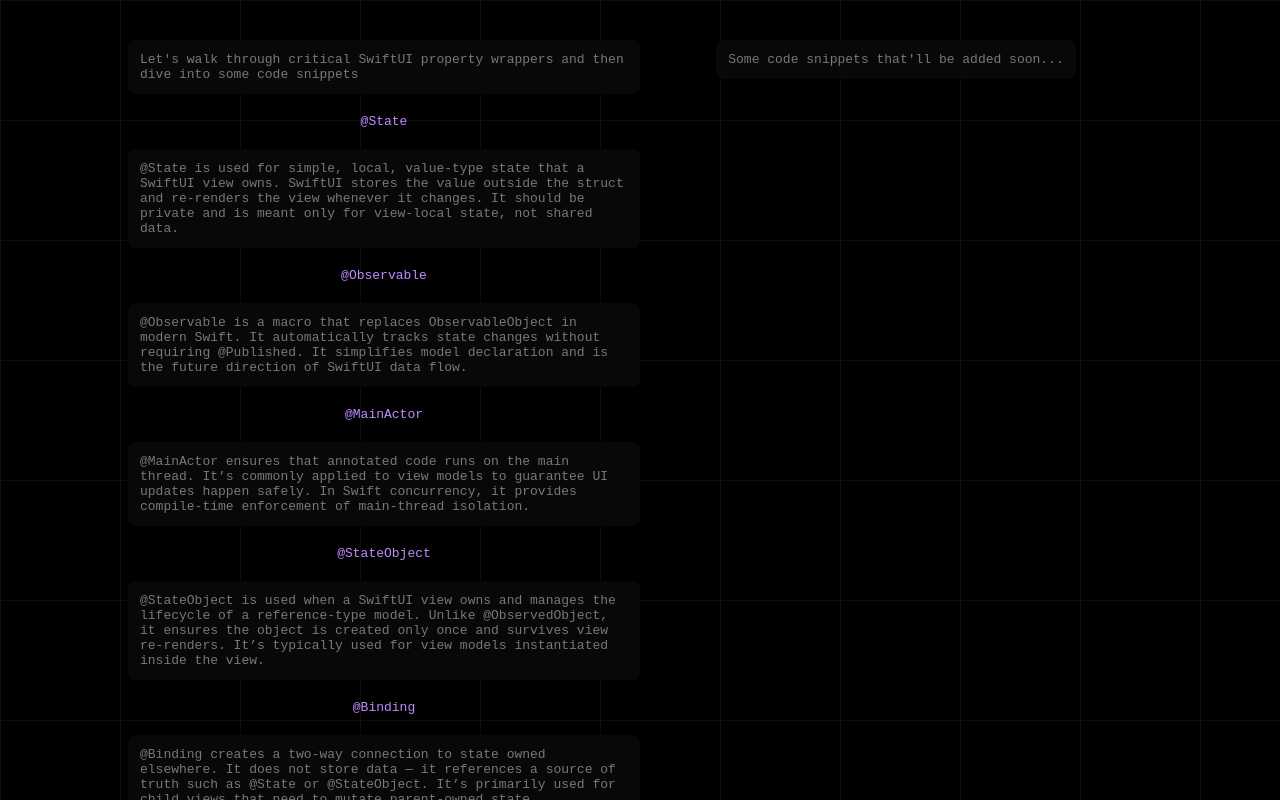
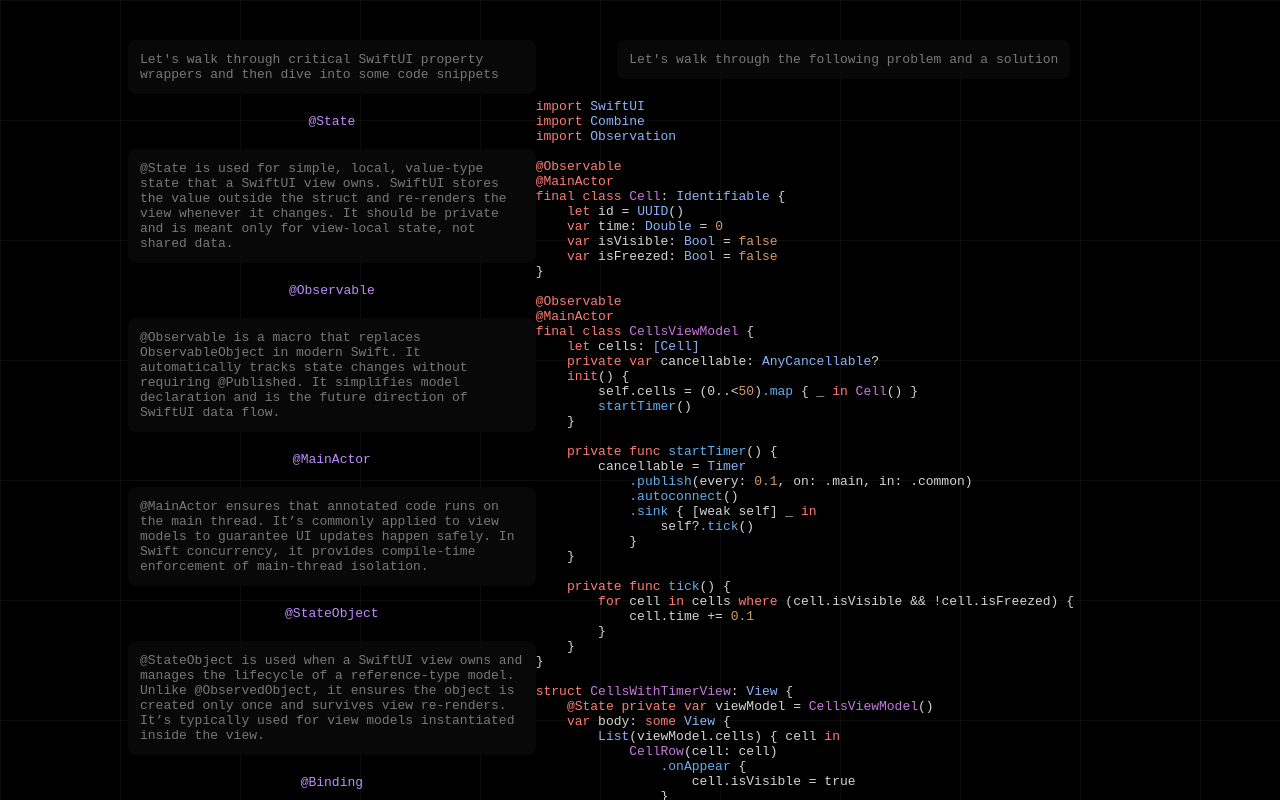
Before and after one commit to bmeikle56/premium-swift, a Next.js app: page /study/swiftui in a window 1280 px wide. Shown: the top 800 px of the page. Built offline with nearby package versions, Linux system fonts and the light colour scheme.

Commit message:
code snippet

```diff
--- a/app/study/swiftui/page.tsx
+++ b/app/study/swiftui/page.tsx
@@ -15,25 +15,7 @@ import {
   appStorage,
   bindable
 } from "@/cmp/cst/propertywrappers";
-
-/*
-const codeData: [string, string][][] = [
-    [
-      ["func ", "rgb(255,0,0)"],
-      ["getValue", "rgb(0,0,255)"],
-      ["(from val: Int?) async -> Int {", "rgb(255,255,255)"],
-    ],
-    [
-      ["  ", "rgb(255,255,255)"], // indent
-      ["return ", "rgb(255,0,0)"],
-      ["val", "rgb(0,0,255)"],
-      [" ?? 0", "rgb(255,255,255)"],
-    ],
-    [
-      ["}", "rgb(255,255,255)"],
-    ],
-  ];
-*/
+import { cellsCode } from "@/cmp/cst/codesnippets";
 
 function Left() {
   return (
@@ -63,7 +45,10 @@ function Left() {
 
 function Right() {
   return (
-    <PSPre txt="Some code snippets that'll be added soon..."/>
+    <>
+      <PSPre txt="Let's walk through the following problem and a solution"/>
+      <PSCode lines={cellsCode}/>
+    </>
   )
 }
 
--- /dev/null
+++ b/cmp/cst/codesnippets.ts
@@ -0,0 +1,105 @@
+const cellsCode: [string, string][][] = [
+  // Imports
+  [["import ", "rgb(255,123,114)"], ["SwiftUI", "rgb(138,180,248)"]],
+  [["import ", "rgb(255,123,114)"], ["Combine", "rgb(138,180,248)"]],
+  [["import ", "rgb(255,123,114)"], ["Observation", "rgb(138,180,248)"]],
+  [[" ", "rgb(212,212,212)"]],
+
+  // Cell
+  [["@Observable", "rgb(255,123,114)"]],
+  [["@MainActor", "rgb(255,123,114)"]],
+  [
+    ["final ", "rgb(255,123,114)"],
+    ["class ", "rgb(255,123,114)"],
+    ["Cell", "rgb(198,120,221)"],
+    [": ", "rgb(212,212,212)"],
+    ["Identifiable", "rgb(138,180,248)"],
+    [" {", "rgb(212,212,212)"]
+  ],
+  [["    let ", "rgb(255,123,114)"], ["id", "rgb(212,212,212)"], [" = ", "rgb(212,212,212)"], ["UUID", "rgb(138,180,248)"], ["()", "rgb(212,212,212)"]],
+  [["    var ", "rgb(255,123,114)"], ["time", "rgb(212,212,212)"], [": ", "rgb(212,212,212)"], ["Double", "rgb(138,180,248)"], [" = ", "rgb(212,212,212)"], ["0", "rgb(209,154,102)"]],
+  [["    var ", "rgb(255,123,114)"], ["isVisible", "rgb(212,212,212)"], [": ", "rgb(212,212,212)"], ["Bool", "rgb(138,180,248)"], [" = ", "rgb(212,212,212)"], ["false", "rgb(209,154,102)"]],
+  [["    var ", "rgb(255,123,114)"], ["isFreezed", "rgb(212,212,212)"], [": ", "rgb(212,212,212)"], ["Bool", "rgb(138,180,248)"], [" = ", "rgb(212,212,212)"], ["false", "rgb(209,154,102)"]],
+  [["}", "rgb(212,212,212)"]],
+  [[" ", "rgb(212,212,212)"]],
+
+  // CellsViewModel
+  [["@Observable", "rgb(255,123,114)"]],
+  [["@MainActor", "rgb(255,123,114)"]],
+  [
+    ["final ", "rgb(255,123,114)"],
+    ["class ", "rgb(255,123,114)"],
+    ["CellsViewModel", "rgb(198,120,221)"],
+    [" {", "rgb(212,212,212)"]
+  ],
+  [["    let ", "rgb(255,123,114)"], ["cells", "rgb(212,212,212)"], [": ", "rgb(212,212,212)"], ["[Cell]", "rgb(138,180,248)"]],
+  [["    private ", "rgb(255,123,114)"], ["var ", "rgb(255,123,114)"], ["cancellable", "rgb(212,212,212)"], [": ", "rgb(212,212,212)"], ["AnyCancellable", "rgb(138,180,248)"], ["?", "rgb(212,212,212)"]],
+  [["", "rgb(212,212,212)"]],
+  [["    init", "rgb(255,123,114)"], ["()", "rgb(212,212,212)"], [" {", "rgb(212,212,212)"]],
+  [["        self.cells = (0..<", "rgb(212,212,212)"], ["50", "rgb(209,154,102)"], [")", "rgb(212,212,212)"], [".map", "rgb(97,175,239)"], [" { _ ", "rgb(212,212,212)"], ["in ", "rgb(255,123,114)"], ["Cell", "rgb(198,120,221)"], ["()", "rgb(212,212,212)"], [" }", "rgb(212,212,212)"]],
+  [["        startTimer", "rgb(97,175,239)"], ["()", "rgb(212,212,212)"]],
+  [["    }", "rgb(212,212,212)"]],
+  [[" ", "rgb(212,212,212)"]],
+
+  [["    private ", "rgb(255,123,114)"], ["func ", "rgb(255,123,114)"], ["startTimer", "rgb(97,175,239)"], ["()", "rgb(212,212,212)"], [" {", "rgb(212,212,212)"]],
+  [["        cancellable = ", "rgb(212,212,212)"], ["Timer", "rgb(138,180,248)"]],
+  [["            .publish", "rgb(97,175,239)"], ["(every: ", "rgb(212,212,212)"], ["0.1", "rgb(209,154,102)"], [", on: .main, in: .common)", "rgb(212,212,212)"]],
+  [["            .autoconnect", "rgb(97,175,239)"], ["()", "rgb(212,212,212)"], [" ", "rgb(212,212,212)"]],
+  [["            .sink", "rgb(97,175,239)"], [" { [weak self] _ ", "rgb(212,212,212)"], ["in", "rgb(255,123,114)"], ["", "rgb(212,212,212)"]],
+  [["                self?", "rgb(212,212,212)"], [".tick", "rgb(97,175,239)"], ["()", "rgb(212,212,212)"]],
+  [["            }", "rgb(212,212,212)"]],
+  [["    }", "rgb(212,212,212)"]],
+  [[" ", "rgb(212,212,212)"]],
+
+  [["    private ", "rgb(255,123,114)"], ["func ", "rgb(255,123,114)"], ["tick", "rgb(97,175,239)"], ["()", "rgb(212,212,212)"], [" {", "rgb(212,212,212)"]],
+  [["        for ", "rgb(255,123,114)"], ["cell ", "rgb(212,212,212)"], ["in ", "rgb(255,123,114)"], ["cells ", "rgb(212,212,212)"], ["where ", "rgb(255,123,114)"], ["(cell.isVisible && !cell.isFreezed)", "rgb(212,212,212)"], [" {", "rgb(212,212,212)"]],
+  [["            cell.time += ", "rgb(212,212,212)"], ["0.1", "rgb(209,154,102)"]],
+  [["        }", "rgb(212,212,212)"]],
+  [["    }", "rgb(212,212,212)"]],
+  [["}", "rgb(212,212,212)"]],
+  [[" ", "rgb(212,212,212)"]],
+
+  // CellsWithTimerView
+  [["struct ", "rgb(255,123,114)"], ["CellsWithTimerView", "rgb(198,120,221)"], [": ", "rgb(212,212,212)"], ["View", "rgb(138,180,248)"], [" {", "rgb(212,212,212)"]],
+  [["    @State ", "rgb(255,123,114)"], ["private ", "rgb(255,123,114)"], ["var ", "rgb(255,123,114)"], ["viewModel", "rgb(212,212,212)"], [" = ", "rgb(212,212,212)"], ["CellsViewModel", "rgb(198,120,221)"], ["()", "rgb(212,212,212)"]],
+  [["", "rgb(212,212,212)"]],
+  [["    var ", "rgb(255,123,114)"], ["body", "rgb(212,212,212)"], [": ", "rgb(212,212,212)"], ["some ", "rgb(255,123,114)"], ["View", "rgb(138,180,248)"], [" {", "rgb(212,212,212)"]],
+  [["        List", "rgb(138,180,248)"], ["(viewModel.cells) { cell ", "rgb(212,212,212)"], ["in", "rgb(255,123,114)"], ["", "rgb(212,212,212)"]],
+  [["            CellRow", "rgb(198,120,221)"], ["(cell: cell)", "rgb(212,212,212)"]],
+  [["                .onAppear", "rgb(97,175,239)"], [" {", "rgb(212,212,212)"]],
+  [["                    cell.isVisible = true", "rgb(212,212,212)"]],
+  [["                }", "rgb(212,212,212)"]],
+  [["                .onDisappear", "rgb(97,175,239)"], [" {", "rgb(212,212,212)"]],
+  [["                    cell.isVisible = false", "rgb(212,212,212)"]],
+  [["                }", "rgb(212,212,212)"]],
+  [["        }", "rgb(212,212,212)"]],
+  [["    }", "rgb(212,212,212)"]],
+  [["}", "rgb(212,212,212)"]],
+  [[" ", "rgb(212,212,212)"]],
+
+  // CellRow
+  [["struct ", "rgb(255,123,114)"], ["CellRow", "rgb(198,120,221)"], [": ", "rgb(212,212,212)"], ["View", "rgb(138,180,248)"], [" {", "rgb(212,212,212)"]],
+  [["    let ", "rgb(255,123,114)"], ["cell", "rgb(212,212,212)"], [": ", "rgb(212,212,212)"], ["Cell", "rgb(198,120,221)"]],
+  [["", "rgb(212,212,212)"]],
+  [["    var ", "rgb(255,123,114)"], ["body", "rgb(212,212,212)"], [": ", "rgb(212,212,212)"], ["some ", "rgb(255,123,114)"], ["View", "rgb(138,180,248)"], [" {", "rgb(212,212,212)"]],
+  [["        HStack", "rgb(138,180,248)"], [" {", "rgb(212,212,212)"]],
+  [["            Button", "rgb(138,180,248)"], ["(action: {", "rgb(212,212,212)"]],
+  [["                cell.isFreezed.toggle()", "rgb(212,212,212)"]],
+  [["            }, label: {", "rgb(212,212,212)"]],
+  [["                Text", "rgb(138,180,248)"], ["(String(format: ", "rgb(212,212,212)"], ["\"%.1f\"", "rgb(152,195,121)"], [", cell.time))", "rgb(212,212,212)"]],
+  [["                    .foregroundStyle", "rgb(97,175,239)"], ["(", "rgb(212,212,212)"]],
+  [["                        cell.isFreezed ? Color.black.opacity(0.6) : Color.black", "rgb(212,212,212)"]],
+  [["                    )", "rgb(212,212,212)"]],
+  [["                    .monospacedDigit()", "rgb(97,175,239)"]],
+  [["            })", "rgb(212,212,212)"]],
+  [["        }", "rgb(212,212,212)"]],
+  [["        .listRowBackground", "rgb(97,175,239)"], ["(", "rgb(212,212,212)"]],
+  [["            cell.isFreezed ? Color.gray.opacity(0.01) : Color.white", "rgb(212,212,212)"]],
+  [["        )", "rgb(212,212,212)"]],
+  [["    }", "rgb(212,212,212)"]],
+  [["}", "rgb(212,212,212)"]]
+];
+
+export {
+  cellsCode
+}
```
